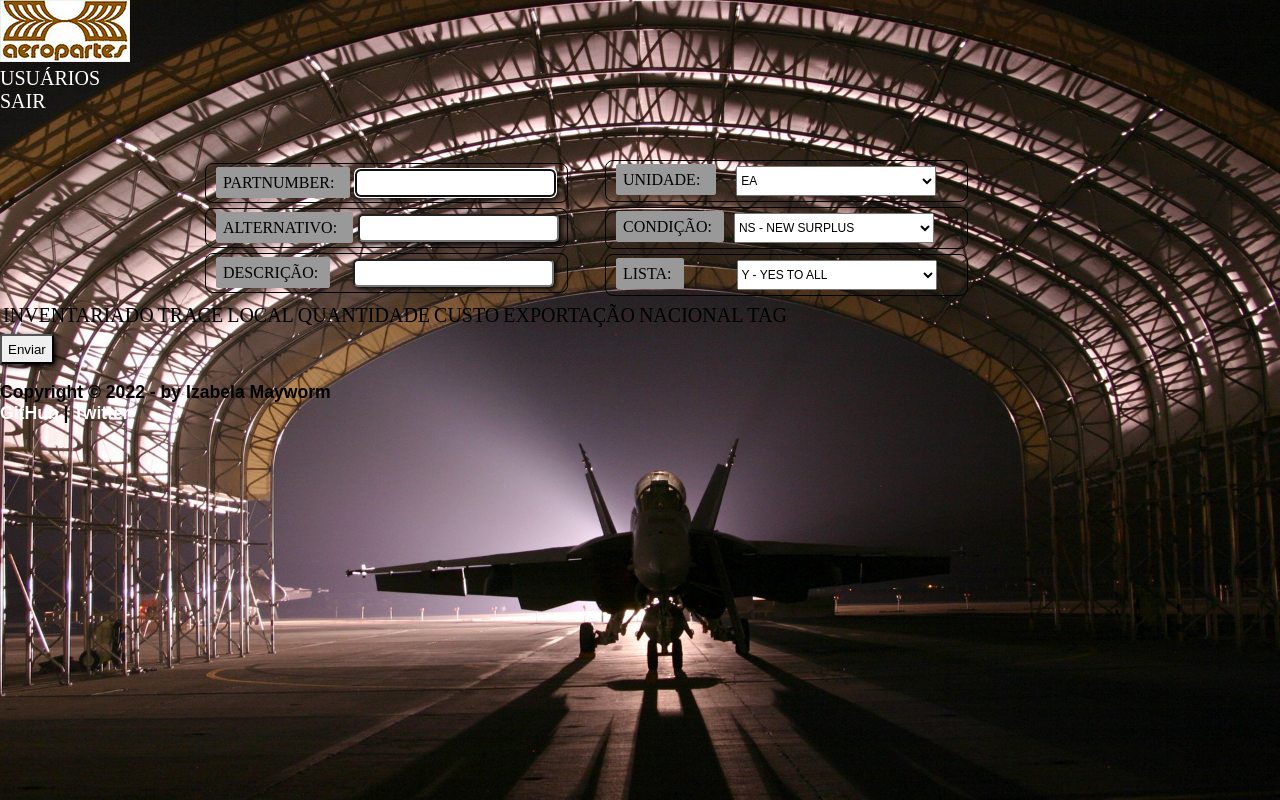
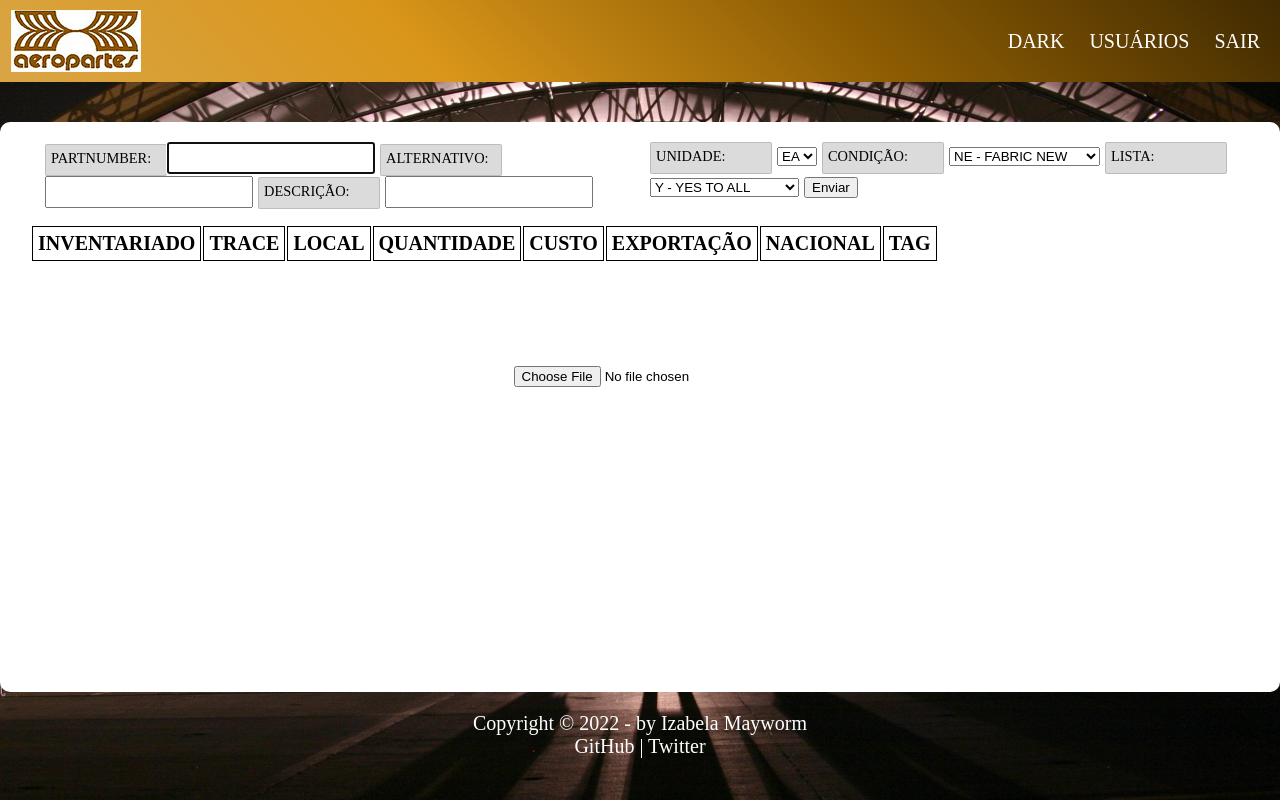
Before and after one commit to imayworm/aero-sys, a PHP site: page /add-prod.html in a window 1280 px wide. Run offline with PHP 8.4, Linux system fonts and the light colour scheme; lists and menus that the app fills with data are empty.

Commit message:
formatando a tabela de add prod

```diff
--- /dev/null
+++ b/_css/estilo-geral.css
@@ -0,0 +1,52 @@
+@charset "utf-8";
+body, ul, li {
+    margin: 0;
+    padding: 0;
+    list-style: none;
+    font-size: 20px;
+    font-family: Arial sans-serif;
+}
+/*esconde os scrolls*/
+html,
+body {
+    overflow: hidden;
+    width: 100%;
+    height: 100%;
+    background-image: url("../_imagens/aviao-hangar-g.jpg");
+    background-size: cover;
+}
+
+.menu { /*menu top*/
+    background-image: linear-gradient(45deg,#D9A545, #D9961A, #8C5C03, #402A01 );
+    display: flex;
+    flex-wrap: wrap;
+    justify-content: space-between;
+    align-items: center;
+    padding: 10px;
+}
+
+a {
+    text-decoration: none;
+    color: white;
+}
+
+.menu > a {
+    font-size: 1rem;
+}
+.menu-interno li {
+    display: inline-block;
+    margin: 10px;
+}
+/*
+button {
+    box-shadow: 1px 1px 5px black;
+
+}
+
+input {
+    height: 30px;
+    border-radius: 3px;
+    box-shadow: 2px 2px 5px black;
+    margin: 0;
+
+}
--- a/_css/produtos-2.css
+++ b/_css/produtos-2.css
@@ -1,79 +1,89 @@
 @charset"utf-8";
-form {
+body, ul, li, form, table {
+    margin: 0;
+    padding: 0;
+    list-style: none;
+    font-size: 20px;
+    font-family: Arial sans-serif;
+}
+/*esconde os scrolls*/
+html,body {
+    overflow: hidden;
     width: 100%;
     height: 100%;
+    background-image: url("../_imagens/aviao-hangar-g.jpg");
+    background-size: cover;
+}
+section {
+    background-color: white;
+    max-width: 1250px;
+    height: 70%;
+    min-width: 600px;
+    margin-left: auto; /*usado com o margin right, centraliza o elemento */
+    margin-right: auto;
+    padding: 5px 30px;
+    margin-top: 5vh; /*viewport height- proporcional a altura da tela*/
+    border-radius: 10px;
+
+}
+form{
+    columns: 2;
+    flex: 1 1 auto;
+    text-align: left;
+    margin: 5px;
+    padding: 10px;
 }
 
-#tit-esq {
-    display: block;
-    width: 350px;
-    border: none;
-    margin-top: 50px;
-    margin-left: 200px;
+form label {
+    display: inline-flex;
+    width: 110px;
+    height: 20px;
+    background-color: rgba(0,0,0,0.14) ;
+    padding: 5px;
+    box-sizing: content-box;
+    border-radius: 2px;
+    text-align: center;
+    border: rgba(0,0,0,0.14) solid 1px;
+    font-size: 0.9rem;
+}
+
+.top-input {
+    display: inline-flex;
+    width: 200px;
+    height: 26px;
 
 }
-
-#tit-dir {
-    display: block;
-    width: 350px;
-    border: none;
-    margin-top: -138px;
-    margin-left: 600px;
-}
-
-
-.lado01 {
-    display: block;
-    width: 100%;
-    border: 1px solid #000000;
-    border-radius: 8px;
-    padding: 5px 1px 5px 10px;
-    margin: 5px;
-}
-.lado02 {
-    display: block;
-    width: 100%;
-    border: 1px solid #000000;
-    border-radius: 8px;
-    padding: 5px 1px 5px 10px;
-    margin: 5px;
-}
-#cPn, #cAlt {
-    width: 55%;
-    height: 22px;
-    border-radius: 5px;
-}
-#cDesc {
-    width: 55%;
-    height: 22px;
-    margin-left: 13px;
-    border-radius: 5px;
+table {
+    display: table;
 
 }
-
-label {
-    font-size: 16px;
-    text-align: justify;
-    border: 2pt solid #999999 ;
-    border-radius: 3px;
-    background-color: #999999;
-    padding: 5px 10px 5px 5px;
-    margin-right: 5px;
-
+th {
+    border: black solid 1px;
+    margin: 0;
+    padding: 5px;
+}
+.fotos-entrada {
+    text-align: center;
+    margin: 100px;
 
 }
-
-
-select {
-    font-size: 12px;
-    width: 200px;
-    height: 30px;
+hr{
+    color: black;
 }
-#cUni {
-    margin-left: 15px;
+button {
+    color: black;
+    margin: 20px;
+    padding: 5px;
 }
-#cLista {
-    margin-left: 43px;
-    margin-right: -10px;
+button a {
+    color: black;
+    margin: 20px;
 }
-/*tabela*/
+footer {
+    text-align: center;
+    color: white;
+    margin-top: 20px;
+}
+footer > p {
+    color: white;
+}
--- a/add-prod.html
+++ b/add-prod.html
@@ -2,14 +2,14 @@
 <html lang="pt-br">
 <head>
     <meta charset="UTF-8">
+    <meta name="viewport" content="width=device-width, user-scalable=yes, initial-scale=1.0, maximum-scale=10, minimum-scale=1.0">
     <title>Aeropartes Brazil</title>
-    <link rel="stylesheet" type="text/css" href="_css/estilo.css"/>
+    <link rel="stylesheet" type="text/css" href="_css/estilo-geral.css"/>
     <link rel="stylesheet" type="text/css" href="_css/produtos-2.css"/>
 </head>
 <body>
-<div id="menu-geral">
-    <header id="cabecalho">
-        <img id="icone" src="_interface/aero-ico.png" alt="aeropartes-logo" usemap="#button-home">
+    <header class="menu">
+    <img class="icone" src="_interface/logo.png" alt="aeropartes-logo" usemap="#button-home">
     <map name="button-home">
         <area shape="rect" coords="0,129,127,1" alt="logo-aeropartes" href="index.html">
     </map>
@@ -20,26 +20,25 @@
     vendas > acesso à pn, foto, editar sem ir pra pendencia, preco, cotacao.
     estoque > acesso à pn, foto, editar sem ir pra pendencia, preco, cotacao, entrada em lote,
     sair -->
-        <nav id="menu">
-            <ul>
+    <nav>
+        <ul class="menu-interno">
+            <li><a href="#" target="_self">DARK</a></li>
             <li><a href="usuarios-list.html" target="_self">USUÁRIOS</a></li>
             <li><a href="login.html" target="_self">SAIR</a></li>
         </ul>
     </nav>
     </header>
-</div>
-<div id="interface">
 
+<section id="interface">
 
     <div>
-        <form method="get" action="produto-list.php">
-            <div id="tit-esq">
-                <div class="lado01"><label for="cPn">PARTNUMBER: </label><input type="text" name="tPn" id="cPn" maxlength="30" required autofocus ></div>
-                <div class="lado01"><label for="cAlt">ALTERNATIVO: </label><input type="text" name="tAlt" id="cAlt" maxlength="30"></div>
-                <div class="lado01"><label for="cDesc" id="cDesc-label">DESCRIÇÃO:</label> <input type="text" name="tDesc" id="cDesc" maxlength="30" required></div>
-            </div>
-            <div id="tit-dir">
-                <div class="lado02"><label for="cUni">UNIDADE: </label>
+        <form method="get" action="produto-list.php" id="form-prod">
+
+                <label for="cPn">PARTNUMBER: </label><input type="text" name="tPn" id="cPn" class="top-input" max="30" maxlength="100" required autofocus >
+                <label for="cAlt">ALTERNATIVO: </label><input type="text" name="tAlt" id="cAlt" class="top-input" maxlength="30">
+                <label for="cDesc" id="cDesc-label">DESCRIÇÃO:</label> <input type="text" name="tDesc" id="cDesc" class="top-input" maxlength="30" required>
+
+                <label for="cUni">UNIDADE: </label>
                     <select name="tUni" id="cUni">
                         <option selected value="ea">EA</option>
                         <option value="ft">FT</option>
@@ -47,53 +46,47 @@
                         <option value="kt">KT</option>
                         <option value="rl">RL</option>
                         <option value="pk">PK</option>
-                    </select></div>
-                <div class="lado02"><label for="cCond" >CONDIÇÃO:</label>
+                    </select>
+                <label for="cCond" >CONDIÇÃO:</label>
                     <select name="tCon" id="cCond" required>
                         <option value="ne">NE - FABRIC NEW</option>
-                        <option selected value="ns">NS - NEW SURPLUS</option>
+                        <option value="ns">NS - NEW SURPLUS</option>
                         <option value="oh">OH - OVERHAULED</option>
                         <option value="sv">SV - SERVICEABLE</option>
                         <option value="ar">AR - AS REMOVED</option>
-                    </select></div>
-                <div class="lado02"><label for="cLista">LISTA:</label>
+                    </select>
+                <label for="cLista">LISTA:</label>
                     <select name="tLista" id="cLista">
                         <option selected value="y">Y - YES TO ALL</option>
                         <option value="n">N - SUPPLIER ONLY</option>
                     </select>
-                </div>
-            </div>
-            <div id="locais-prod">
-                <table >
-                    <tr>
-                        <td>INVENTARIADO</td>
-                        <td>TRACE</td>
-                        <td>LOCAL</td>
-                        <td>QUANTIDADE</td>
-                        <td>CUSTO</td>
-                        <td>EXPORTAÇÃO</td>
-                        <td>NACIONAL</td>
-                        <td>TAG</td>
-                    </tr>
-                    <tr>
-                        <td></td>
-                        <td></td>
-                        <td></td>
-                        <td></td>
-                        <td></td>
-                        <td></td>
-                        <td></td>
-                        <td></td>
-                    </tr>
 
 
-                </table>
-            </div>
+
 
 
 
             <input type="submit" value="Enviar">
         </form>
+        <table>
+            <tr>
+                <th>INVENTARIADO</th>
+                <th>TRACE</th>
+                <th>LOCAL</th>
+                <th>QUANTIDADE</th>
+                <th>CUSTO</th>
+                <th>EXPORTAÇÃO</th>
+                <th>NACIONAL</th>
+                <th>TAG</th>
+            </tr>
+
+
+
+        </table>
+        <div class="fotos-entrada">
+            <input form="form-prod" type="file">
+
+        </div>
     </div>
 
 
@@ -102,7 +95,7 @@
 
 
 
-</div>
+</section>
 <footer id="rodape">
     <p>Copyright &copy; 2022 - by Izabela Mayworm<br/>
         <a href="https://github.com/imayworm" target="_blank">GitHub</a> |
--- a/cotacao-list.html
+++ b/cotacao-list.html
@@ -3,8 +3,8 @@
 <head>
     <meta charset="UTF-8">
     <title>Aeropartes Brazil - Cotação</title>
-    <link rel="stylesheet" type="text/css" href="_css/estilo.css"/>
-
+    <link rel="stylesheet" type="text/css" href="_css/estilo-geral.css"/>
+    <link rel="stylesheet" type="text/css" href="_css/estilo-cotacao-list.css"/>
 </head>
 <body>
 <header class="menu">
--- a/index.html
+++ b/index.html
@@ -4,7 +4,7 @@
     <meta charset="UTF-8">
     <meta name="viewport" content="width=device-width, user-scalable=yes, initial-scale=1.0, maximum-scale=10, minimum-scale=1.0">
     <title>Aeropartes Brazil</title>
-    <link rel="stylesheet" type="text/css" href="_css/.css"/>
+    <link rel="stylesheet" type="text/css" href="_css/estilo-geral.css"/>
     <link rel="stylesheet" type="text/css" href="_css/estilo-index.css"/>
 </head>
 <body>
--- a/pendencia.html
+++ b/pendencia.html
@@ -3,8 +3,8 @@
 <head>
     <meta charset="UTF-8">
     <title>Aeropartes Brazil - Pendência</title>
-    <link rel="stylesheet" type="text/css" href="_css/estilo.css"/>
 
+    <link rel="stylesheet" type="text/css" href="_css/estilo.css"/>/*para pendencia, cotacao list*/
 </head>
 <body>
 <header class="menu">
```
Also changed, not shown: _css/cotacao-entrada.css (renamed from _css/cotacao.css, +48 -8 lines), _css/estilo-index-teste.css (deleted, +0 -128 lines), _css/estilo-index.css (+2 -45 lines), _css/estilo-teste.css (deleted, +0 -26 lines), cotacao-entrada.html (+18 -34 lines), _css/estilo-cotacao-list.css (added). Lines whose indentation alone changed are shown as unchanged.
